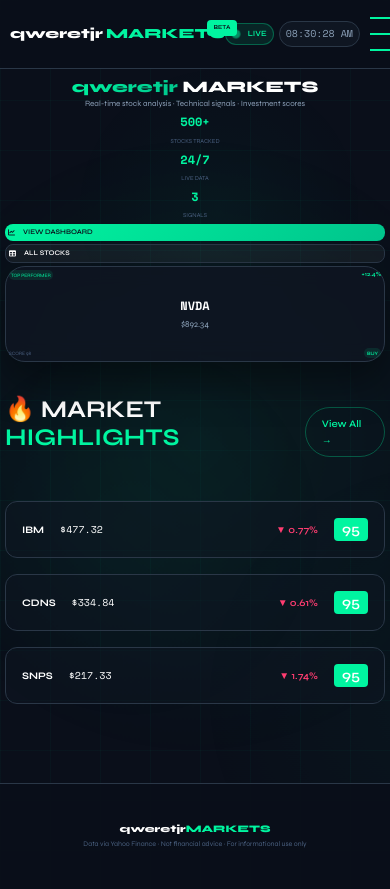
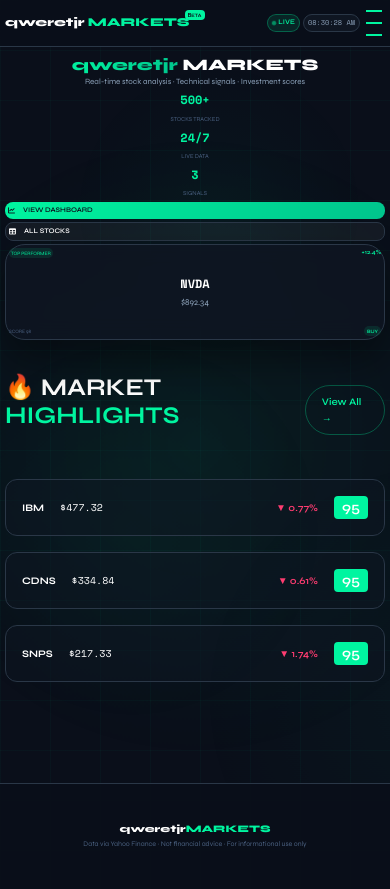
Before and after one commit to rencepascua4-cyber/qweretjr, a Flask app: page / in a window 390 px wide. Run offline with Flask 3, Linux system fonts and the light colour scheme.

Commit message:
Update main.css

```diff
--- a/static/css/main.css
+++ b/static/css/main.css
@@ -2444,103 +2444,100 @@ footer a:not(.footer-logo):not(.footer-disclaimer) {
     position: absolute !important;
     pointer-events: none !important;
 }
-/* ===== HAMBURGER VISIBILITY FIX ===== */
+/* ===== FORCE ALL HEADER ELEMENTS TO FIT ===== */
 @media (max-width: 768px) {
-    /* Make header-inner flex properly */
+    /* Make header compact */
+    .site-header {
+        padding: 5px 0 !important;
+    }
+
     .header-inner {
         display: flex !important;
         justify-content: space-between !important;
         align-items: center !important;
-        width: 100% !important;
-        padding: 0 10px !important;
-        position: relative !important;
-    }
-
-    /* Push logo to left */
+        padding: 0 5px !important;
+        gap: 5px !important;
+    }
+
+    /* Smaller logo */
     .logo {
-        margin-right: auto !important;
-        font-size: 14px !important;
-    }
-
-    /* Keep header-right items together */
+        font-size: 12px !important;
+        white-space: nowrap !important;
+        display: flex !important;
+        align-items: center !important;
+    }
+
+    .logo-badge {
+        font-size: 5px !important;
+        padding: 1px 3px !important;
+        right: -15px !important;
+        top: -3px !important;
+    }
+
+    /* Header right - force everything in one line */
     .header-right {
         display: flex !important;
         align-items: center !important;
-        gap: 5px !important;
+        gap: 3px !important;
         flex-shrink: 0 !important;
-        margin-left: auto !important;
-    }
-
-    /* Force hamburger to show */
+    }
+
+    /* Make LIVE indicator very small */
+    .live-indicator {
+        padding: 2px 4px !important;
+        gap: 2px !important;
+    }
+
+    .live-dot {
+        width: 4px !important;
+        height: 4px !important;
+    }
+
+    .live-text {
+        font-size: 7px !important;
+    }
+
+    /* Make clock small */
+    .clock {
+        font-size: 7px !important;
+        padding: 2px 4px !important;
+    }
+
+    /* Force hamburger to always show */
     .hamburger {
         display: flex !important;
         visibility: visible !important;
         opacity: 1 !important;
-        position: relative !important;
+        padding: 3px !important;
+        margin: 0 !important;
         background: transparent !important;
         border: none !important;
-        cursor: pointer !important;
-        padding: 8px 5px !important;
-        margin: 0 !important;
-        z-index: 10000 !important;
-        flex-shrink: 0 !important;
-    }
-
-    /* Hamburger lines */
+    }
+
     .hamburger span {
-        display: block !important;
-        width: 22px !important;
+        width: 16px !important;
         height: 2px !important;
+        margin: 2px 0 !important;
         background-color: #00f5a0 !important;
-        margin: 4px 0 !important;
-    }
-
-    /* Ensure clock and live fit */
-    .clock, .live-indicator {
-        font-size: 10px !important;
-        padding: 4px 6px !important;
-        white-space: nowrap !important;
     }
 
     /* Hide desktop nav */
     .main-nav {
         display: none !important;
     }
-
-    /* Mobile menu styling */
-    .mobile-nav {
-        position: absolute !important;
-        top: 100% !important;
-        left: 0 !important;
-        width: 100% !important;
-        background: #1a2535 !important;
-        z-index: 9999 !important;
-    }
-}
-
-/* Extra small screens */
-@media (max-width: 380px) {
+}
+
+/* For very tiny screens */
+@media (max-width: 350px) {
     .logo {
-        font-size: 12px !important;
-    }
-
-    .logo-badge {
-        font-size: 5px !important;
-        right: -15px !important;
-    }
-
-    .clock, .live-indicator {
-        font-size: 8px !important;
-        padding: 3px 4px !important;
-    }
-
-    .hamburger {
-        padding: 5px 3px !important;
+        font-size: 10px !important;
+    }
+
+    .live-text, .clock {
+        font-size: 6px !important;
     }
 
     .hamburger span {
-        width: 18px !important;
-        height: 2px !important;
-        margin: 3px 0 !important;
-    }
-}
+        width: 14px !important;
+    }
+}
```
